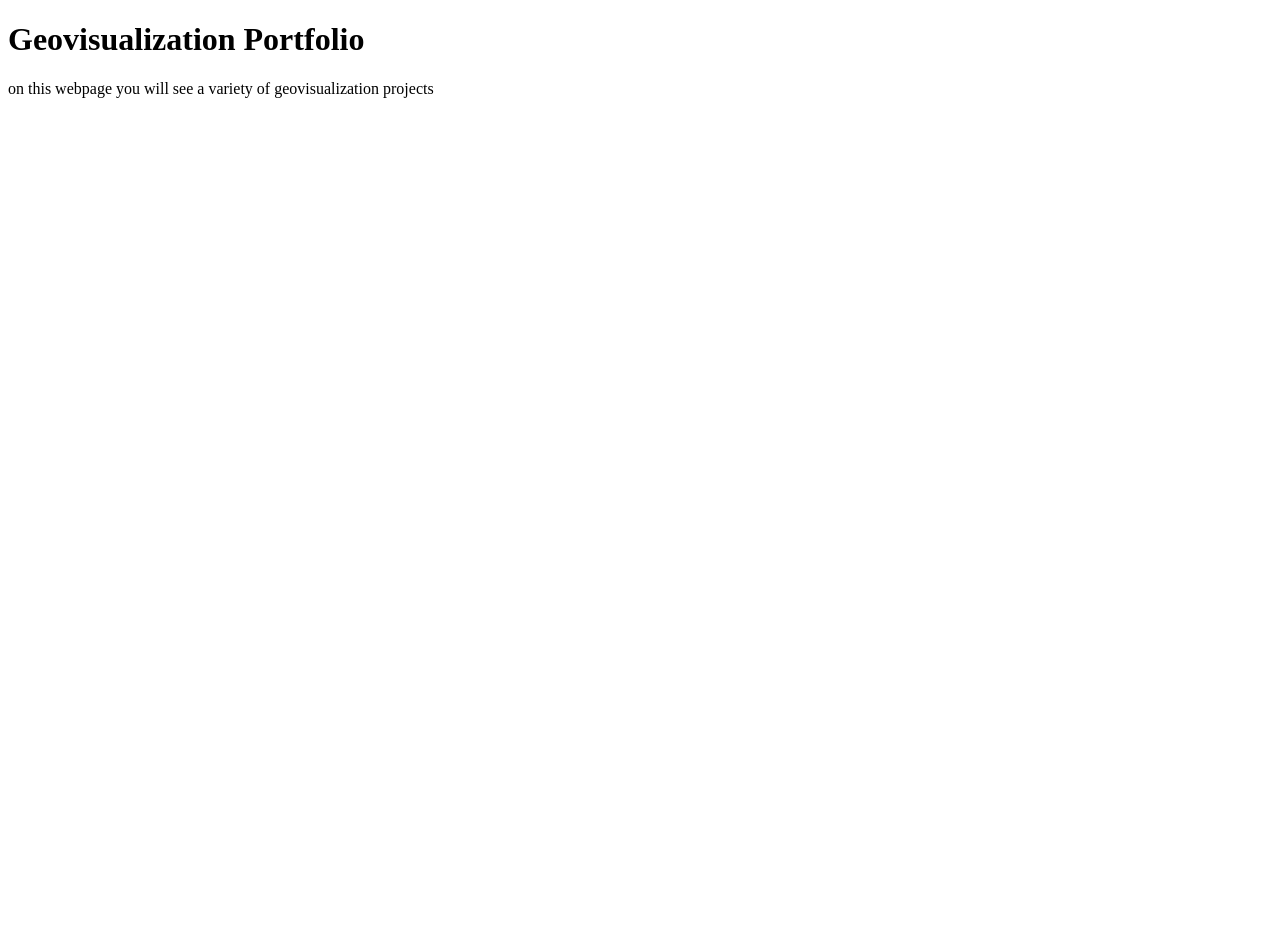
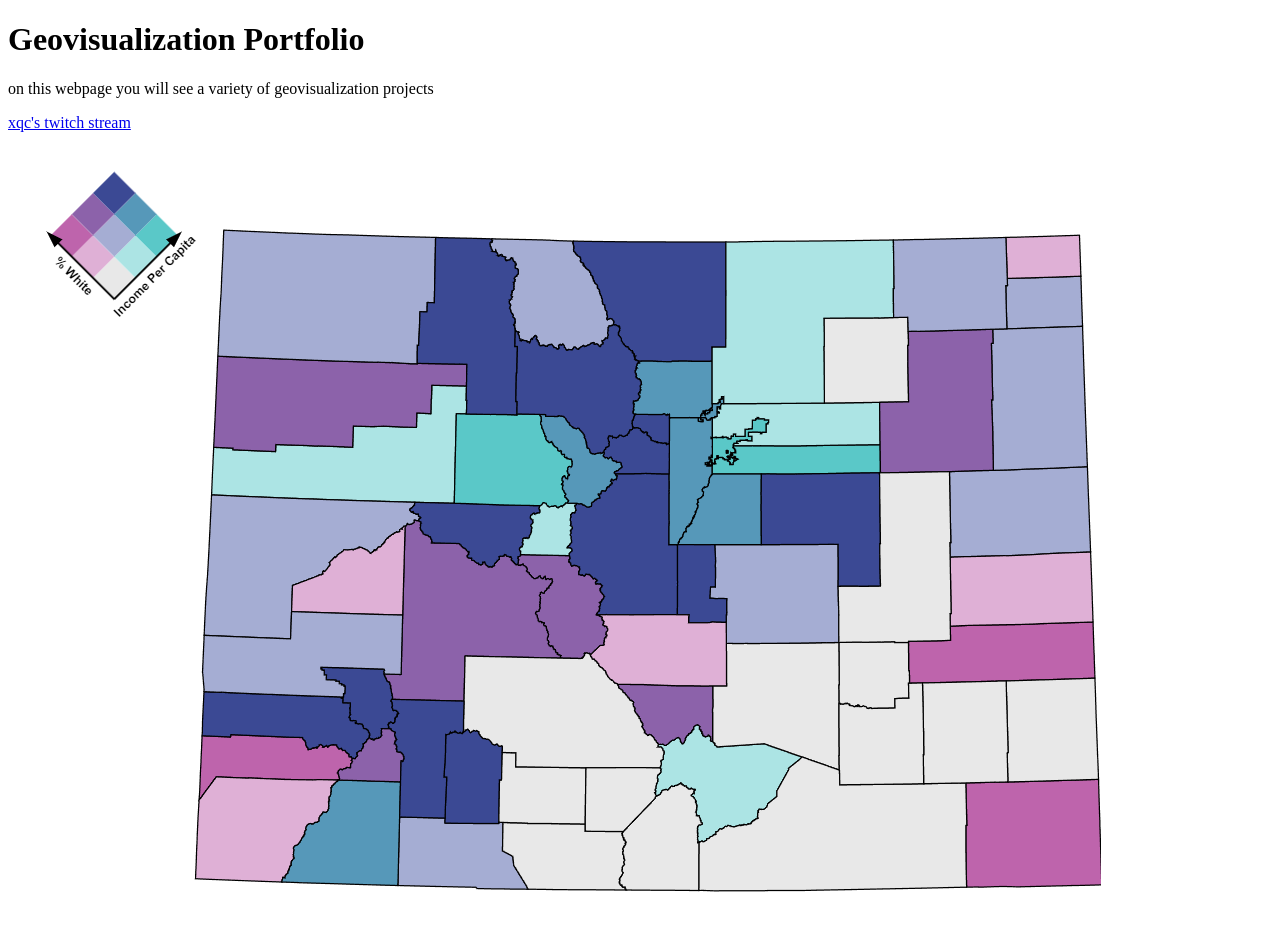
Before and after one commit to geog3540/adodds1, a plain HTML site: page index.html in a window 1280 px wide. Before the commit the page ends 800 px from the top, so only its background shows below. Drawn offline with Linux system fonts and the light colour scheme.

Commit message:
first example

```diff
--- a/index.html
+++ b/index.html
@@ -9,7 +9,9 @@
 	 <h1> Geovisualization Portfolio </h1>
 	 <p> on this webpage you will see a variety of geovisualization projects </p>
 
+	 <p> <a href="https://twitch.tv/xqc"> xqc's twitch stream </a> </p>
 
+	 <p> <img src="images/Bivariate Map.png" /> <p/>
 </body>
 
 
```
Also changed, not shown: images/Bivariate Map.png (added).
